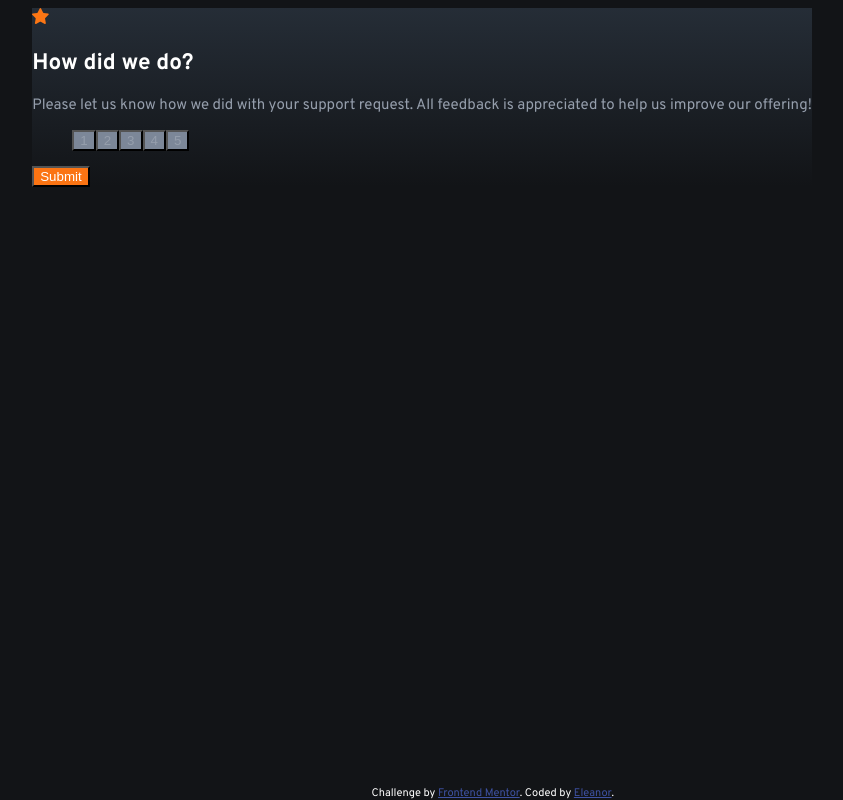
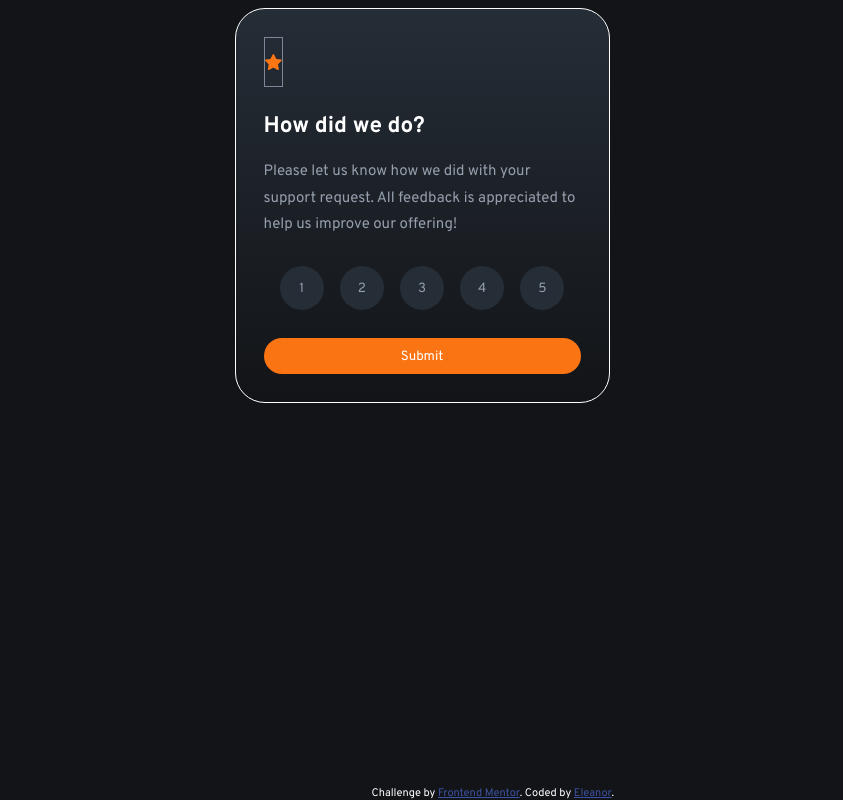
Before and after one commit to EleanorKahn/TS-Rating-Component, a React (Create React App) app: page / in a window 1280 px wide. Shown: the whole page, without its empty margins (218-1061 px from the left). Built offline with nearby package versions, Linux system fonts and the light colour scheme.

Commit message:
Rating component layout styling

```diff
--- a/src/components/RatingComponent.tsx
+++ b/src/components/RatingComponent.tsx
@@ -5,6 +5,7 @@ const RatingComponent = (props: { setSubmit: Function, setRating: Function }) =>
   return (
     <div>
         <img src='/images/icon-star.svg' alt='small yellow star'></img>
+        {/* <div className='star'></div> */}
         <h2 className='rating-title'>How did we do?</h2>
         <p className='rating-paragraph'>Please let us know how we did with your support request. All feedback is appreciated to help us improve our offering!</p>
         <ul className='rating-options'>
--- a/src/css/style.css
+++ b/src/css/style.css
@@ -28,36 +28,65 @@ body {
 body .container {
     background: linear-gradient(var(--darkBlue), var(--veryDarkBlue));
     vertical-align: center;
+    padding: 1.75rem;
+    width: 375px;
+    border: 1px solid white;
+    border-radius: 30px;
 }
 
 p {
     color: var(--lightGrey);
+    line-height: 1.75;
 }
 
 h2 {
     color: var(--white);
 }
 
+button {
+    height: 2.25rem;
+    border-radius: 30px;
+    font-family: 'Overpass', 'sans-serif';
+    border: none;
+}
+
 /* Rating Component style */
+/* .star {
+    background-image: url('/public/images/icon-star.svg');
+    background-color: aliceblue;
+} */
+
+img {
+    padding-block: 1rem;
+    border: 1px solid var(--mediumGrey);
+}
 
 .rating-paragraph {
     color: var(--lightGrey);
+    margin-block-end: 1.75rem;
 }
 
 .rating-options {
     list-style-type: none;
     display: flex;
     flex-flow: row wrap;
+    justify-content: space-evenly;
+    padding-inline-start: 0px;
+    margin-block-end: 1.75rem;
 }
 
 .rating-options button {
     color: var(--lightGrey);
-    background-color: var(--mediumGrey);
+    background-color: var(--darkBlue);
+    /* margin-inline-end: .25rem; */
+    width: 2.75rem;
+    height: 2.75rem;
 }
 
 .submit {
     color: var(--white);
     background-color: var(--orange);
+    width: 100%
 }
 
 /* Thank you Component style */
```
